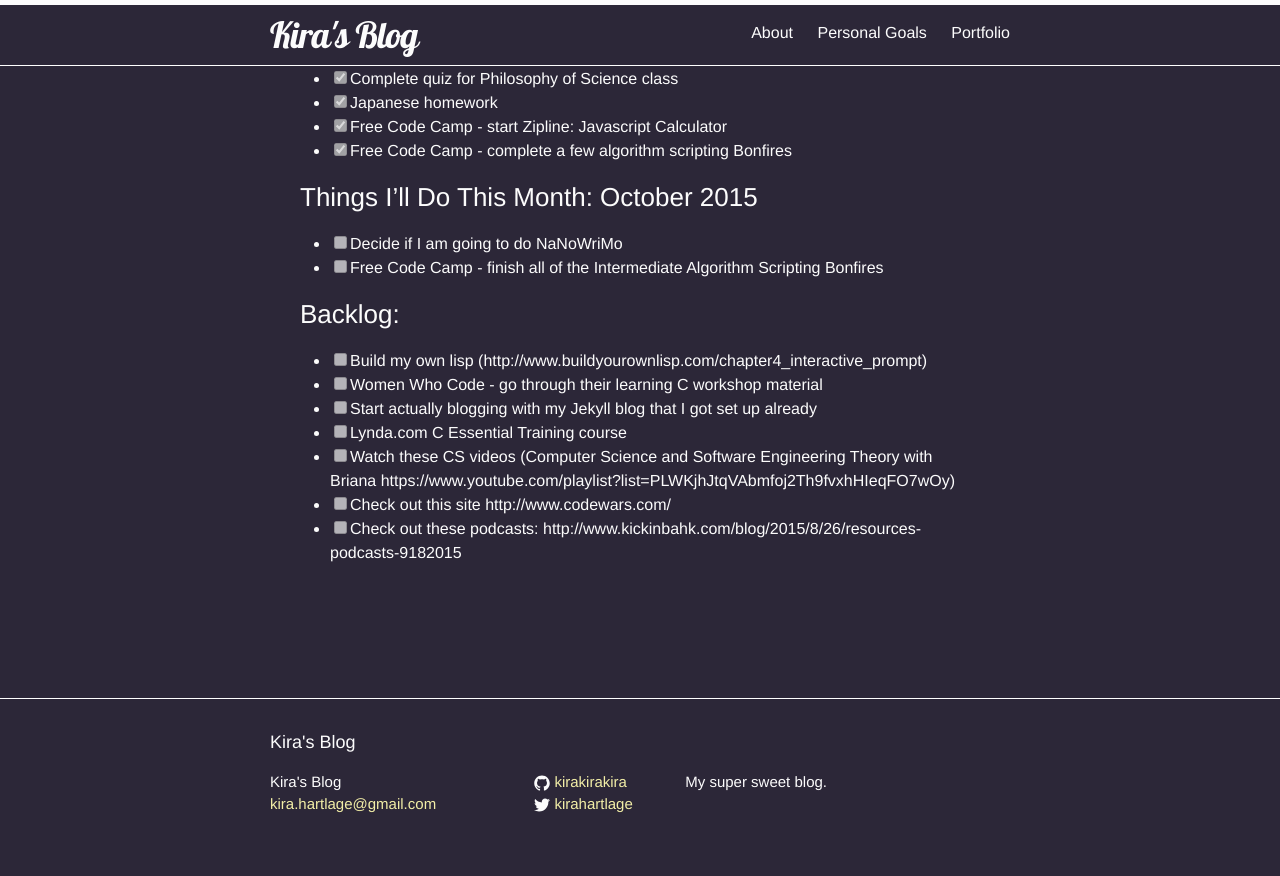
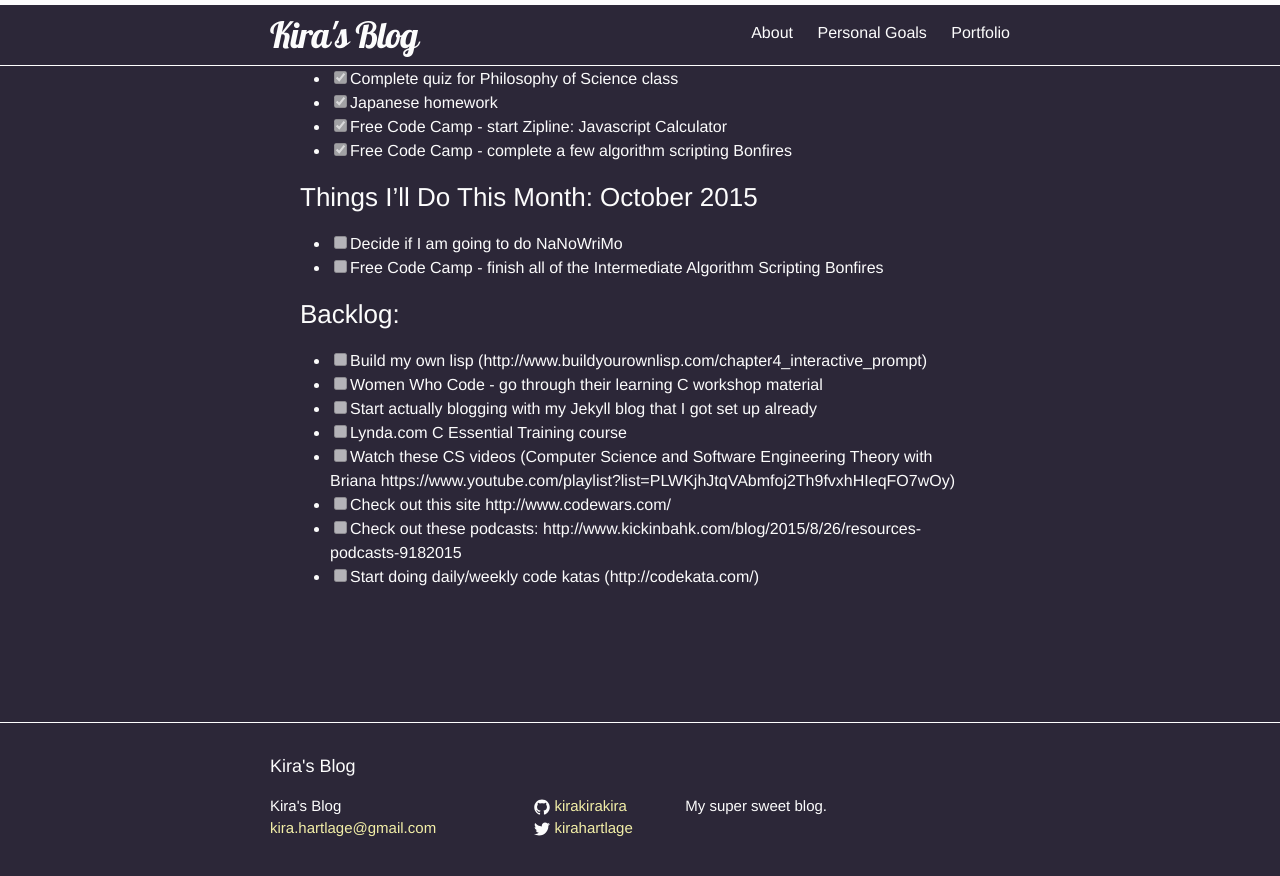
Before and after one commit to kirakirakira/blog, a Jekyll site: the page built from personal-goals.md, in a window 1280 px wide and 900 px high, scrolled down 1009 px. Shown: the top 876 px of the window. Built offline with Jekyll 4.4.1, drawn with Linux system fonts in a browser that asks for light colours; Markdown is read by kramdown in place of the engine named in the settings.

Commit message:
Update personal-goals.md
Add code katas to backlog

```diff
--- a/personal-goals.md
+++ b/personal-goals.md
@@ -54,3 +54,4 @@ Why? I realized what I have been doing and what I want to do is all over the pla
 - [ ] Watch these CS videos (Computer Science and Software Engineering Theory with Briana https://www.youtube.com/playlist?list=PLWKjhJtqVAbmfoj2Th9fvxhHIeqFO7wOy)
 - [ ] Check out this site http://www.codewars.com/
 - [ ] Check out these podcasts: http://www.kickinbahk.com/blog/2015/8/26/resources-podcasts-9182015
+- [ ] Start doing daily/weekly code katas (http://codekata.com/)
```
